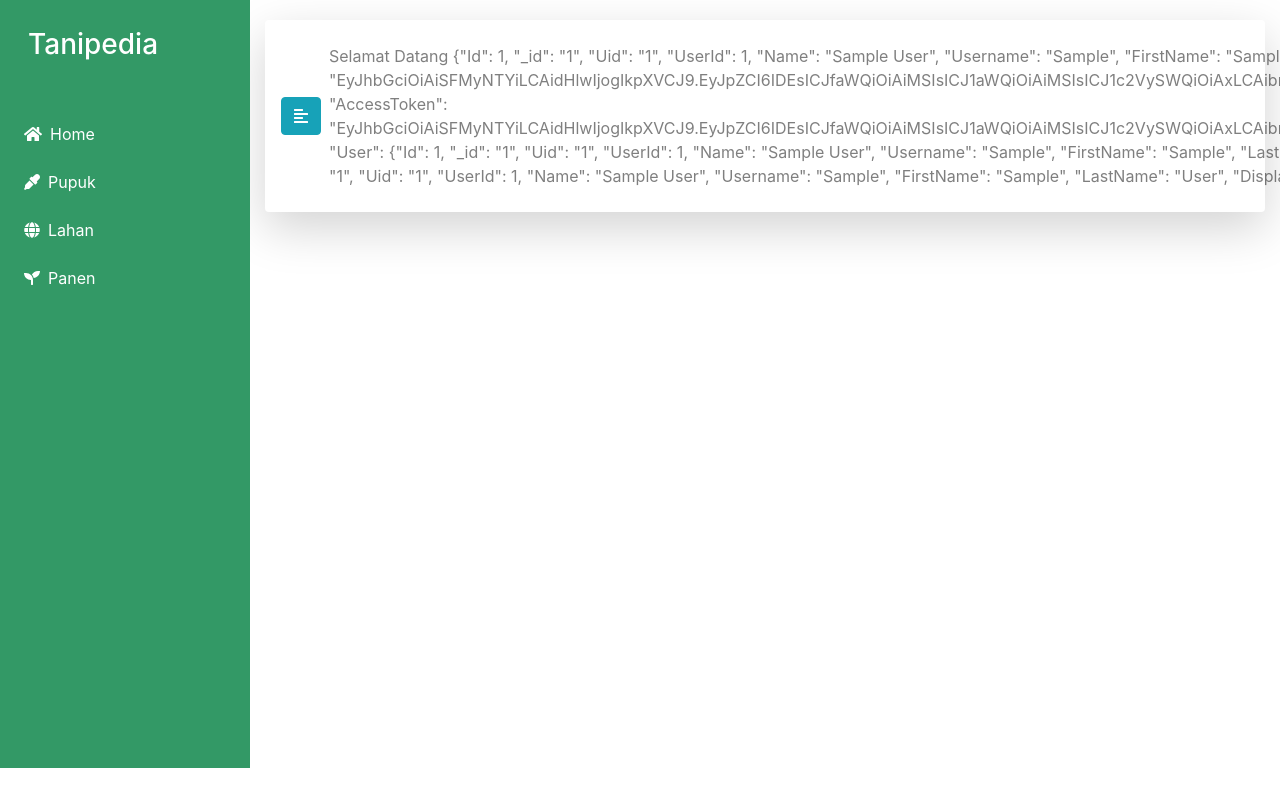
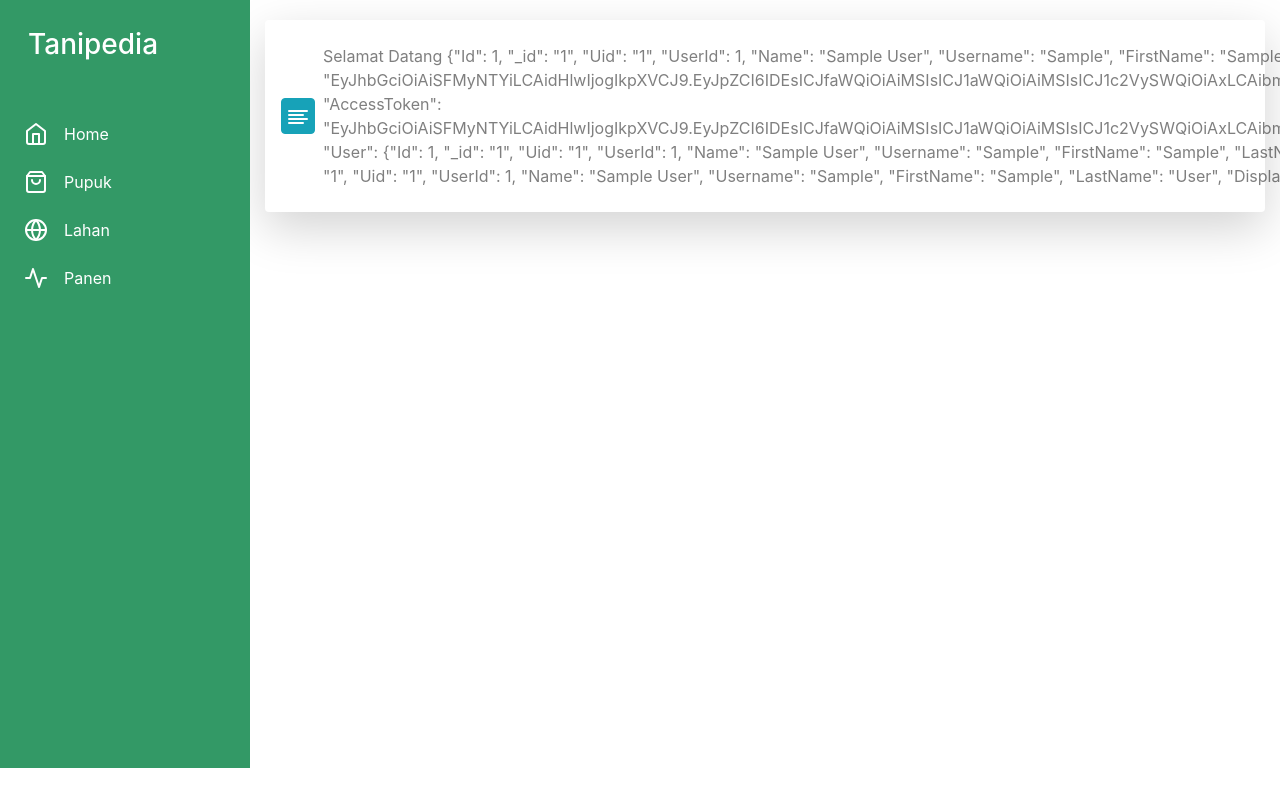
Before and after one commit to maulanairfanf/Learn-React, a React (Create React App) app: page /Home in a window 1280 px wide. Built offline with nearby package versions, Linux system fonts and the light colour scheme; sample sign-in values are in the browser's storage.

Commit message:
edit table user

```diff
--- a/package.json
+++ b/package.json
@@ -4,9 +4,6 @@
   "private": true,
   "dependencies": {
     "@craco/craco": "^6.1.0",
-    "@fortawesome/fontawesome-svg-core": "^1.2.34",
-    "@fortawesome/free-solid-svg-icons": "^5.15.2",
-    "@fortawesome/react-fontawesome": "^0.1.14",
     "@testing-library/jest-dom": "^5.11.9",
     "@testing-library/react": "^11.2.3",
     "@testing-library/user-event": "^12.6.2",
@@ -19,6 +16,7 @@
     "react-bootstrap-table2-paginator": "^2.1.2",
     "react-bootstrap-table2-toolkit": "^2.1.3",
     "react-dom": "^17.0.1",
+    "react-feather": "^2.0.9",
     "react-redux": "^7.2.2",
     "react-router-dom": "^5.2.0",
     "react-scripts": "4.0.1",
--- a/src/component/Sidebar/Logout.js
+++ b/src/component/Sidebar/Logout.js
@@ -2,8 +2,7 @@ import React, { useState } from "react";
 import { useHistory } from "react-router-dom";
 import { removeUserSession } from "../../Utils/Common";
 import { getToken } from "../../Utils/Common";
-import { FontAwesomeIcon } from "@fortawesome/react-fontawesome";
-import { faSignOutAlt } from "@fortawesome/free-solid-svg-icons";
+import { LogOut } from "react-feather";
 import { Button } from "reactstrap";
 export const Logout = () => {
   const [error, setError] = useState("");
@@ -33,8 +32,8 @@ export const Logout = () => {
           <p>{error}</p>
         </div>
       )}
-      <Button color="info" onClick={handleLogout}>
-        <FontAwesomeIcon icon={faSignOutAlt} />
+      <Button color="info" className="p-1" onClick={handleLogout}>
+        <LogOut />
       </Button>
     </>
   );
--- a/src/component/Sidebar/Sidebar.js
+++ b/src/component/Sidebar/Sidebar.js
@@ -1,11 +1,19 @@
 import React from "react";
-import { FontAwesomeIcon } from "@fortawesome/react-fontawesome";
 import {
-  faHome,
-  faEyeDropper,
-  faSeedling,
-  faGlobe,
-} from "@fortawesome/free-solid-svg-icons";
+  MoreVertical,
+  Home,
+  Trash,
+  ShoppingBag,
+  Globe,
+  Activity,
+} from "react-feather";
+// import { FontAwesomeIcon } from "@fortawesome/react-fontawesome";
+// import {
+//   faHome,
+//   faEyeDropper,
+//   faSeedling,
+//   faGlobe,
+// } from "@fortawesome/free-solid-svg-icons";
 import { NavItem, NavLink, Nav } from "reactstrap";
 import classNames from "classnames";
 import { Link } from "react-router-dom";
@@ -23,28 +31,42 @@ const SideBar = ({ isOpen, toggle }) => (
       <Nav vertical className="list-unstyled pb-3 ml-2 mt-3">
         {/* <SubMenu title="Home" icon={faHome} items={submenus[0]} /> */}
         <NavItem className="rounded-pill mb-2">
-          <NavLink activeClassName="bg-white" tag={Link} to={"/"}>
-            <FontAwesomeIcon icon={faHome} className="mr-2" />
-            Home
+          <NavLink className="d-flex align-items-center" tag={Link} to={"/"}>
+            <Home className="mr-3" size={24} />
+            <span>Home</span>
           </NavLink>
         </NavItem>
         {/* <SubMenu title="Pages" icon={faCopy} items={submenus[1]} /> */}
         <NavItem className="rounded-pill mb-2">
-          <NavLink tag={Link} to={"/Pupuk"}>
-            <FontAwesomeIcon icon={faEyeDropper} className="mr-2" />
-            Pupuk
+          <NavLink
+            className="d-flex align-items-center"
+            tag={Link}
+            to={"/Pupuk"}
+          >
+            <ShoppingBag className="mr-3" size={24} />
+            <span> Pupuk</span>
           </NavLink>
         </NavItem>
         <NavItem className="rounded-pill mb-2">
-          <NavLink tag={Link} to={"/Lahan"}>
-            <FontAwesomeIcon icon={faGlobe} className="mr-2" />
-            Lahan
+          <NavLink
+            className="d-flex align-items-center"
+            tag={Link}
+            to={"/Lahan"}
+          >
+            {" "}
+            <Globe className="mr-3" size={24} />
+            <span> Lahan</span>
           </NavLink>
         </NavItem>
         <NavItem className="rounded-pill mb-2">
-          <NavLink tag={Link} to={"/Panen"}>
-            <FontAwesomeIcon icon={faSeedling} className="mr-2" />
-            Panen
+          <NavLink
+            className="d-flex align-items-center"
+            tag={Link}
+            to={"/Panen"}
+          >
+            {" "}
+            <Activity className="mr-3" size={24} />
+            <span>Panen</span>
           </NavLink>
         </NavItem>
       </Nav>
--- a/src/component/Sidebar/SubMenu.js
+++ b/src/component/Sidebar/SubMenu.js
@@ -1,7 +1,6 @@
 import React, { useState } from "react";
 import classNames from "classnames";
 import { Collapse, NavItem, NavLink } from "reactstrap";
-import { FontAwesomeIcon } from "@fortawesome/react-fontawesome";
 import { Link } from "react-router-dom";
 
 const SubMenu = (props) => {
@@ -16,7 +15,7 @@ const SubMenu = (props) => {
         className={classNames({ "menu-open": !collapsed })}
       >
         <NavLink className="dropdown-toggle">
-          <FontAwesomeIcon icon={icon} className="mr-2" />
+          {/* <FontAwesomeIcon icon={icon} className="mr-2" /> */}
           {title}
         </NavLink>
       </NavItem>
--- a/src/component/Sidebar/Topbar.js
+++ b/src/component/Sidebar/Topbar.js
@@ -1,6 +1,5 @@
 import React, { useState } from "react";
-import { FontAwesomeIcon } from "@fortawesome/react-fontawesome";
-import { faAlignLeft } from "@fortawesome/free-solid-svg-icons";
+
 import {
   Navbar,
   Button,
@@ -13,12 +12,13 @@ import {
 import { getName } from "../../Utils/Common";
 import { Link } from "react-router-dom";
 import Logout from "./Logout";
+import { AlignLeft } from "react-feather";
 const Topbar = ({ toggleSidebar }) => {
   const [topbarIsOpen, setTopbarOpen] = useState(true);
   const toggleTopbar = () => setTopbarOpen(!topbarIsOpen);
   const name = getName();
   console.log(name);
-  // console.log(getUser());
+
   return (
     <Navbar
       color="light"
@@ -26,8 +26,13 @@ const Topbar = ({ toggleSidebar }) => {
       className="navbar shadow-lg p-3 mb-5 bg-white rounded  "
       expand="md"
     >
-      <Button color="info" onClick={toggleSidebar}>
-        <FontAwesomeIcon icon={faAlignLeft} />
+      <Button
+        color="info"
+        onClick={toggleSidebar}
+        className="p-1"
+        // style={{ border: "2px solid black" }}
+      >
+        <AlignLeft size={24}  />
       </Button>
       {/* <NavbarToggler onClick={toggleTopbar} /> */}
       {/* <Collapse isOpen={topbarIsOpen} navbar> */}
--- a/src/index.css
+++ b/src/index.css
@@ -140,7 +140,8 @@ li a.dropdown-toggle::after {
   }
 
   .content.is-open {
-    margin-left: 100%;
+    /* display: none; */
+    /* margin-left: 100%; */
   }
 
   .sidebar.is-open {
--- a/src/index.js
+++ b/src/index.js
@@ -8,7 +8,6 @@ import { createStore, applyMiddleware, compose } from "redux";
 import { Provider } from "react-redux";
 import reducer from "./reducers";
 import thunk from "redux-thunk";
-import { FontAwesomeIcon } from "@fortawesome/react-fontawesome";
 
 const store = createStore(
   reducer,
```
Also changed, not shown: src/component/Table/TableComponentUser.js (+141 -70 lines), src/component/Table/TableUserCadangan.js (added, +134 -0 lines), 2 other files (tests, documents, lock files or other folders).
